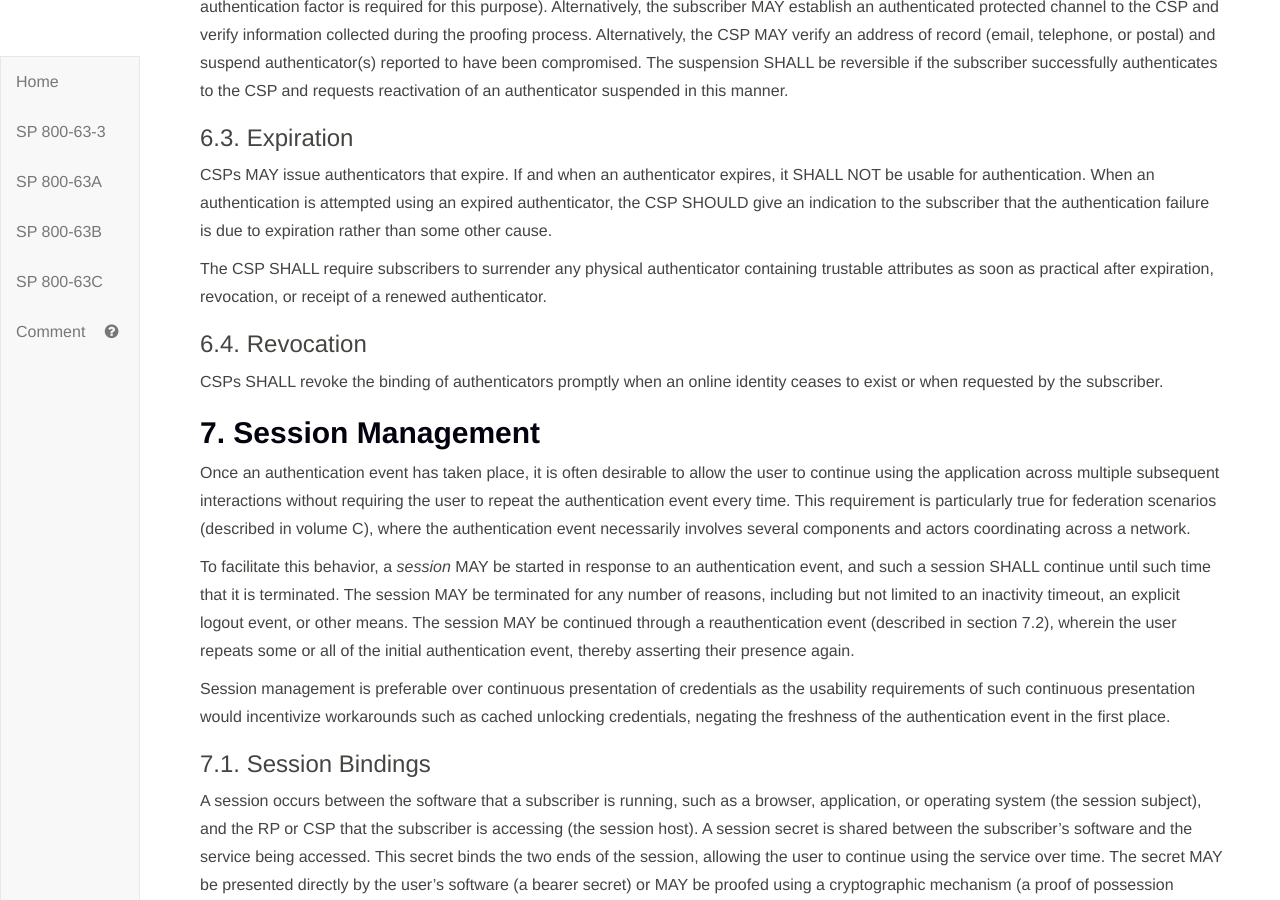
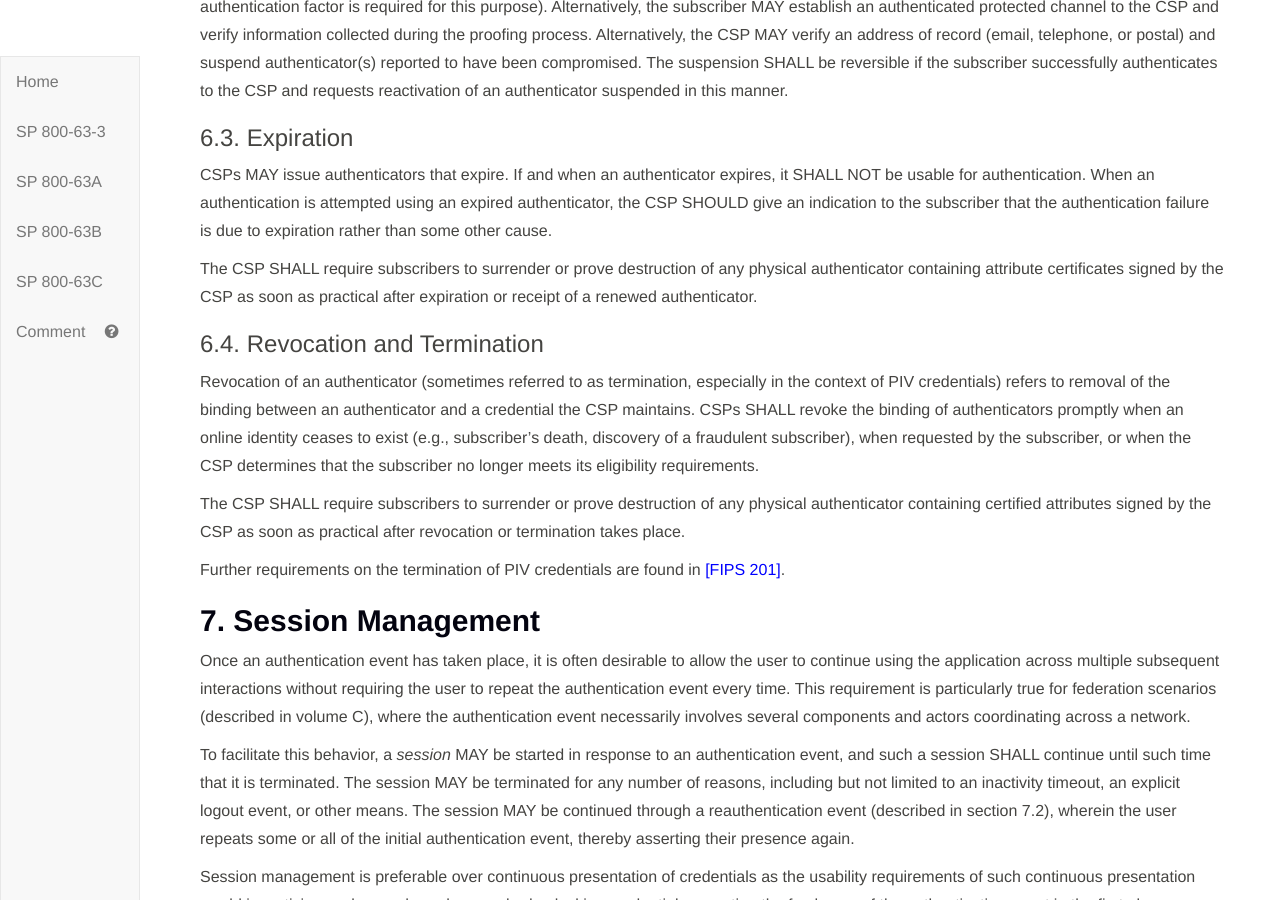
Before and after one commit to usnistgov/800-63-3, a Jekyll site: the page built from sp800-63b.md, in a window 1280 px wide and 900 px high, scrolled down 39140 px. Built offline with Jekyll 4.4.1, drawn with Linux system fonts in a browser that asks for light colours.

Commit message:
Expand revocation section, include termination

```diff
--- a/sp800-63b/sec6_lifecycle.md
+++ b/sp800-63b/sec6_lifecycle.md
@@ -71,8 +71,13 @@ To facilitate secure reporting of loss or theft of or damage to an authenticator
 
 CSPs MAY issue authenticators that expire. If and when an authenticator expires, it SHALL NOT be usable for authentication. When an authentication is attempted using an expired authenticator, the CSP SHOULD give an indication to the subscriber that the authentication failure is due to expiration rather than some other cause.
 
-The CSP SHALL require subscribers to surrender any physical authenticator containing trustable attributes as soon as practical after expiration, revocation, or receipt of a renewed authenticator.
+The CSP SHALL require subscribers to surrender or prove destruction of any physical authenticator containing attribute certificates signed by the CSP as soon as practical after expiration or receipt of a renewed authenticator.
 
-### 6.4. Revocation
+### 6.4. Revocation and Termination
 
-CSPs SHALL revoke the binding of authenticators promptly when an online identity ceases to exist or when requested by the subscriber.
+Revocation of an authenticator (sometimes referred to as termination, especially in the context of PIV credentials) refers to removal of the binding between an authenticator and a credential the CSP maintains.
+CSPs SHALL revoke the binding of authenticators promptly when an online identity ceases to exist (e.g., subscriber's death, discovery of a fraudulent subscriber), when requested by the subscriber, or when the CSP determines that the subscriber no longer meets its eligibility requirements.
+
+The CSP SHALL require subscribers to surrender or prove destruction of any physical authenticator containing certified attributes signed by the CSP as soon as practical after revocation or termination takes place.
+
+Further requirements on the termination of PIV credentials are found in [[FIPS 201]](#FIPS201).
```
